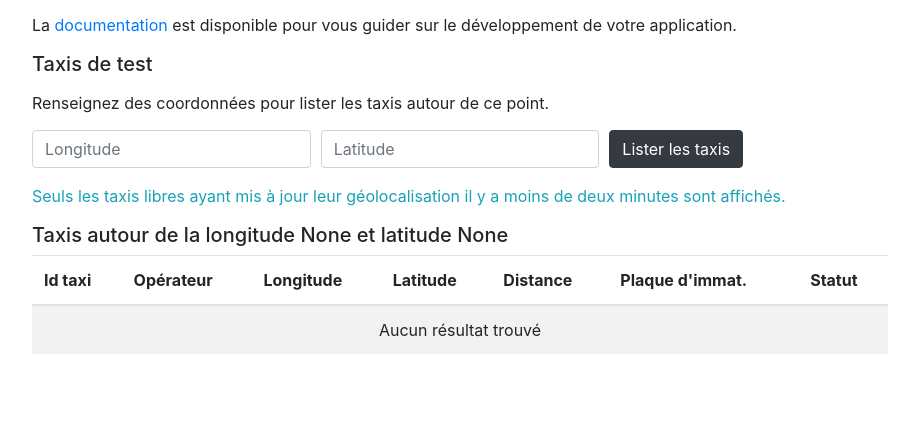
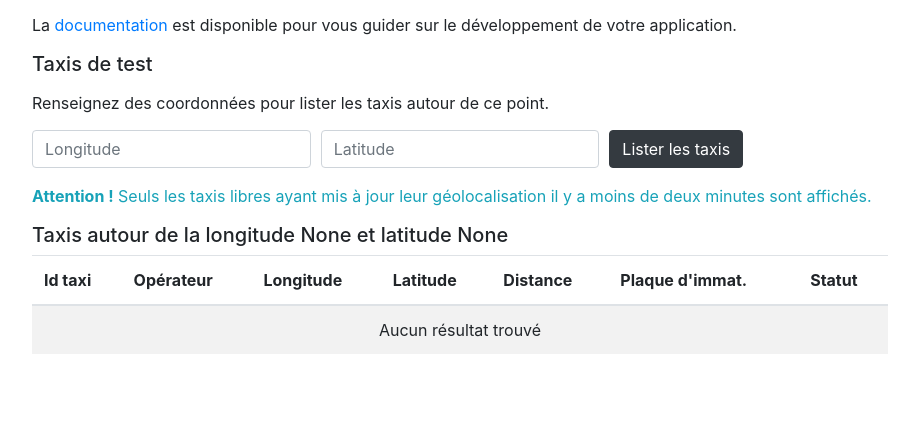
Before and after one commit to openmaraude/APITaxi_front, a Flask app: template APITaxi_front/templates/integration/search.html in a window 1280 px wide. Shown: the part 190-636 px from the top of the page, without its empty margins (238-1157 px from the left). Run offline with Flask 2, Linux system fonts and the light colour scheme; the template is opened without the code that fills it: values that come from a table or form of the project are taken from there, others are empty; parts of the project's set-up code (start-up, migrations or seed data) failed here and were passed over; some libraries are stand-ins or nearby versions.

Commit message:
Improve error message

```diff
--- a/APITaxi_front/templates/integration/search.html
+++ b/APITaxi_front/templates/integration/search.html
@@ -32,7 +32,7 @@
   {{ location_form.hidden_tag() }}
 </form>
 
-<p class="text-info">Seuls les taxis libres ayant mis à jour leur géolocalisation il y a moins de deux minutes sont affichés.</p>
+<p class="text-info"><strong>Attention !</strong> Seuls les taxis libres ayant mis à jour leur géolocalisation il y a moins de deux minutes sont affichés.</p>
 
 {% if taxis is not none %}
 <h5>Taxis autour de la longitude {{ location_form.lon.data }} et latitude {{ location_form.lat.data }}</h5>
```
